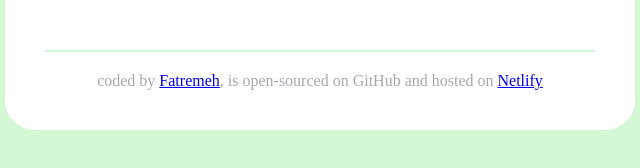
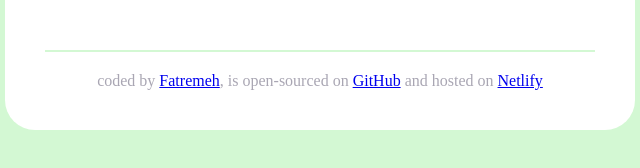
Before and after one commit to FTTM-M/SheCodesweek7, a plain HTML site: page index.html in a window 1280 px wide. Shown: the part 290-458 px from the top of the page, 320-960 px from the left. Drawn offline with nearby package versions, Linux system fonts and the light colour scheme; no server answers.

Commit message:
add link of github

```diff
--- a/index.html
+++ b/index.html
@@ -31,7 +31,7 @@
         <div class="tempature"><div class="icon">🌤</div><div class="temp" id="temp">15</div><div class="degree">°c</div></div>
       </main>
       <footer>
-        coded by <a href="https://github.com/FTTM-M">Fatremeh</a>, is open-sourced on GitHub and hosted on <a href="https://www.netlify.com/">Netlify</a>
+        coded by <a href="https://github.com/FTTM-M">Fatremeh</a>, is open-sourced on <a href="https://github.com/FTTM-M/SheCodesweek7">GitHub</a> and hosted on <a href="https://www.netlify.com/">Netlify</a>
       </footer>
     </div>
     <script src="src/script.js"></script>
```
